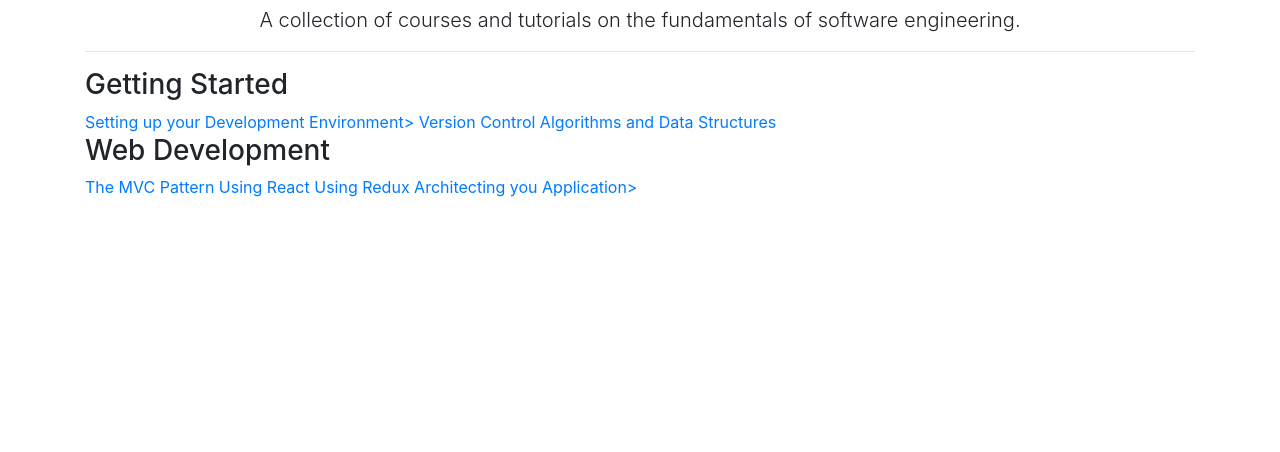
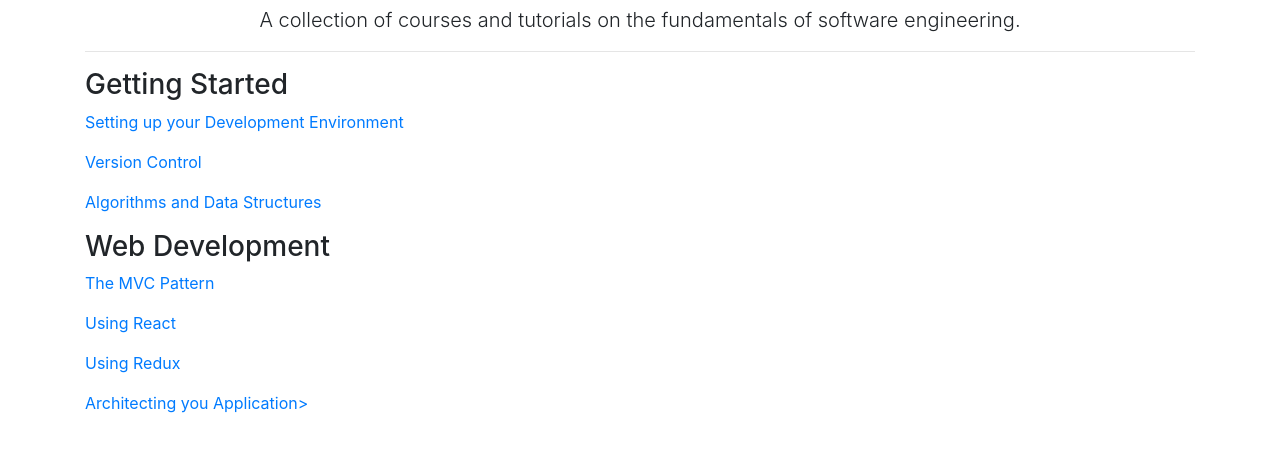
Before and after one commit to incrediblesound/software-sutras, a website: page static/index.html in a window 1280 px wide. Shown: the part 66-518 px from the top of the page. Drawn offline with nearby package versions, Linux system fonts and the light colour scheme.

Commit message:
fix up previous commit

```diff
--- a/pages.js
+++ b/pages.js
@@ -1,6 +1,6 @@
 module.exports = {
   '/about': '/static/about.html',
-  '/version-control': '/static/version_control.html'
+  '/version-control': '/static/version_control.html',
   '/dev-environment': '/static/dev_env.html',
   '/algorithms': '/static/algorithms.html',
   '/mvc': '/static/mvc.html',
--- a/static/index.html
+++ b/static/index.html
@@ -13,14 +13,14 @@
       <p class="lead text-center">A collection of courses and tutorials on the fundamentals of software engineering.</p>
       <hr/>
       <h3>Getting Started</h3>
-      <a href="dev-environment">Setting up your Development Environment></a>
-      <a href="version-control">Version Control</a>
-      <a href="algorithms">Algorithms and Data Structures</a>
+      <p><a href="dev-environment">Setting up your Development Environment</a></p>
+      <p><a href="version-control">Version Control</a></p>
+      <p><a href="algorithms">Algorithms and Data Structures</a></p>
       <h3>Web Development</h3>
-      <a href="mvc">The MVC Pattern</a>
-      <a href="react">Using React</a>
-      <a href="redux">Using Redux</a>
-      <a href="architecture">Architecting you Application></a>
+      <p><a href="mvc">The MVC Pattern</a></p>
+      <p><a href="react">Using React</a></p>
+      <p><a href="redux">Using Redux</a></p>
+      <p><a href="architecture">Architecting you Application></a></p>
     </div>
   </body>
 </html>
--- a/static/main.css
+++ b/static/main.css
@@ -6,3 +6,7 @@
 .text-center {
   text-align: center;
 }
+
+a {
+  text-decoration: none;
+}
```
